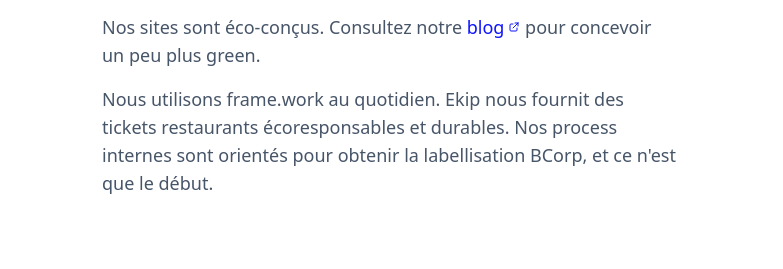
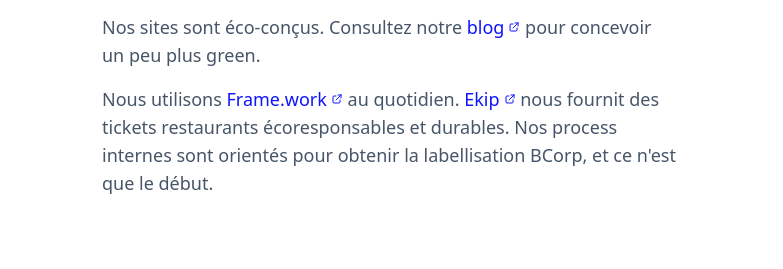
Before and after one commit to zatsit-oss/zats-websites, an Astro site in the folder corporate/: page / in a window 1280 px wide. Shown: the part 1516-1785 px from the top of the page, 0-783 px from the left. Built offline with nearby package versions, Linux system fonts and the light colour scheme; Astro itself is replaced by a stand-in of ours.

Commit message:
fix: add two links on Ekip and Framework in Environment Impact section

```diff
--- a/corporate/src/components/sections/ImpactEnvironmental.astro
+++ b/corporate/src/components/sections/ImpactEnvironmental.astro
@@ -34,7 +34,7 @@ const partners = [
             Nos sites sont éco-conçus. Consultez notre <a href={BLOG_URL} target="_blank" rel="noopener noreferrer" class="link-primary">blog <ExternalLinkIcon class="icon-sm" /></a> pour concevoir un peu plus green.
           </p>
           <p>
-            Nous utilisons frame.work au quotidien. Ekip nous fournit des tickets restaurants écoresponsables et durables. Nos process internes sont orientés pour obtenir la labellisation BCorp, et ce n'est que le début.
+            Nous utilisons <a href="https://frame.work/sustainability" target="_blank" rel="noopener noreferrer" class="link-primary">Frame.work <ExternalLinkIcon class="icon-sm" /></a> au quotidien. <a href="https://www.ekip.app/pourquoi-ekip" target="_blank" rel="noopener noreferrer" class="link-primary">Ekip <ExternalLinkIcon class="icon-sm" /></a> nous fournit des tickets restaurants écoresponsables et durables. Nos process internes sont orientés pour obtenir la labellisation BCorp, et ce n'est que le début.
           </p>
         </div>
       </div>
```
